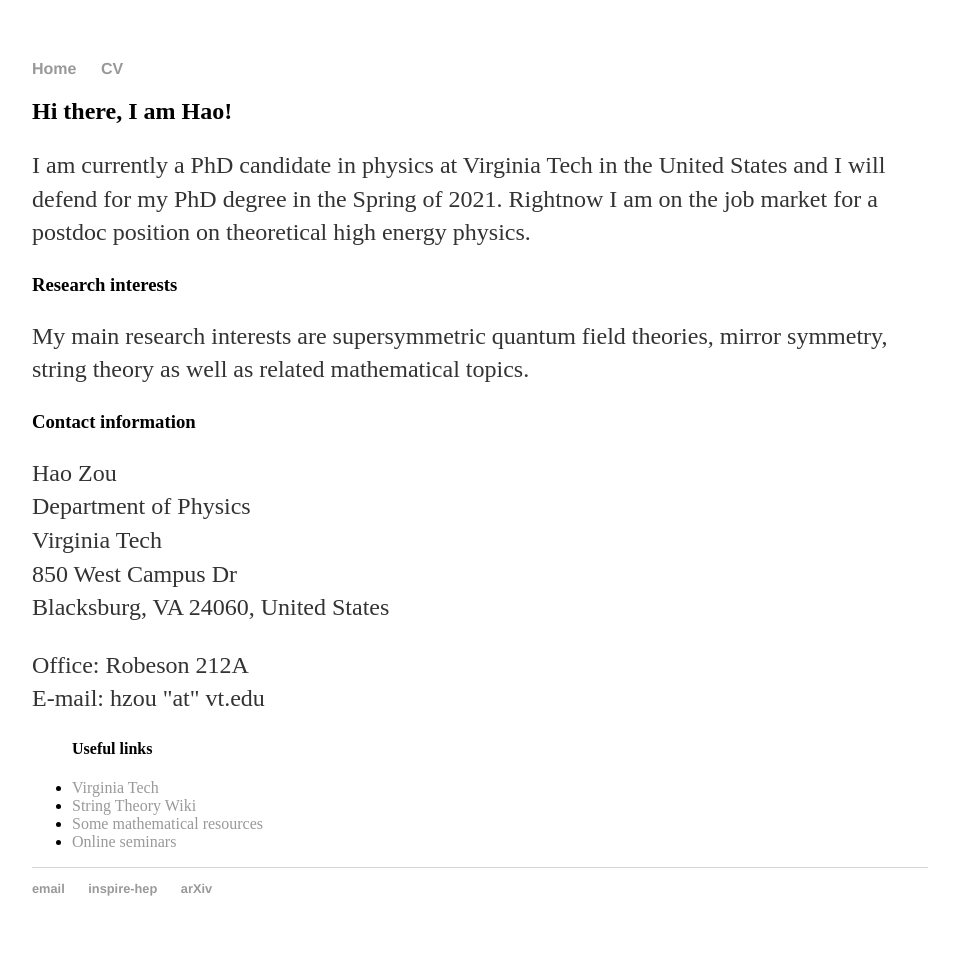
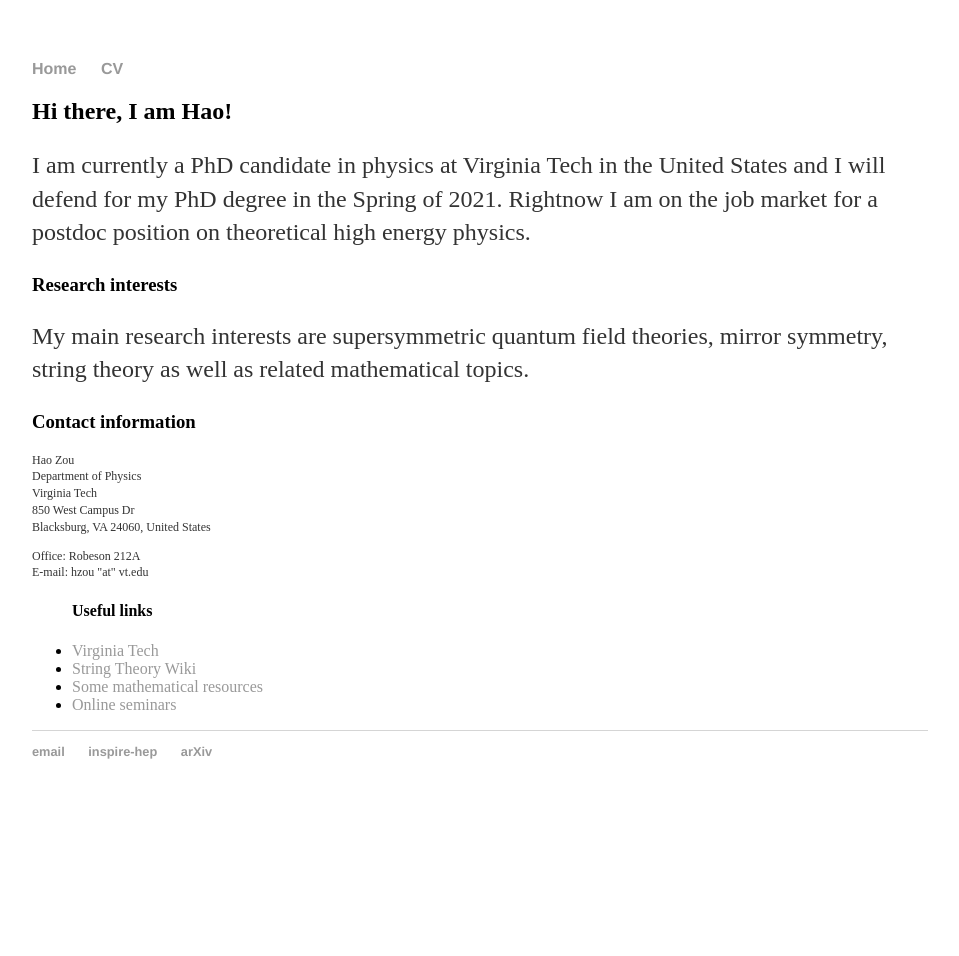
Before and after one commit to hhzou/hhzou.github.io, a Jekyll site: the page built from index.html, in a window 1280 px wide. Shown: the whole page, without its empty margins (160-1119 px from the left). Built offline with Jekyll 4.4.1, drawn with Linux system fonts in a browser that asks for light colours; after the commit the page ends 900 px from its top, so only the background shows below that.

Commit message:
Update index.html

```diff
--- a/index.html
+++ b/index.html
@@ -15,10 +15,10 @@ title: Hao Zou
 	</p>
 
 	<h3> Contact information </h3>
-	<p>
+	<p style="font-size:12px">
 	Hao Zou <br> Department of Physics <br> Virginia Tech <br> 850 West Campus Dr <br> Blacksburg, VA 24060, United States
 	</p>
-	<p>
+	<p style="font-size:12px">
 	Office: Robeson 212A <br> E-mail: hzou "at" vt.edu
 	</p>
 
```
